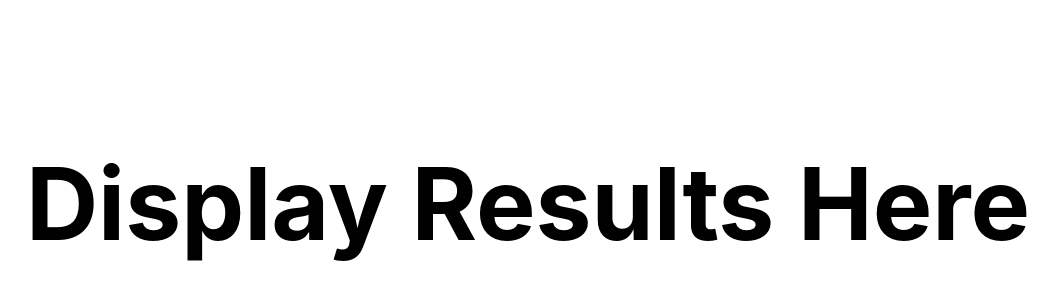
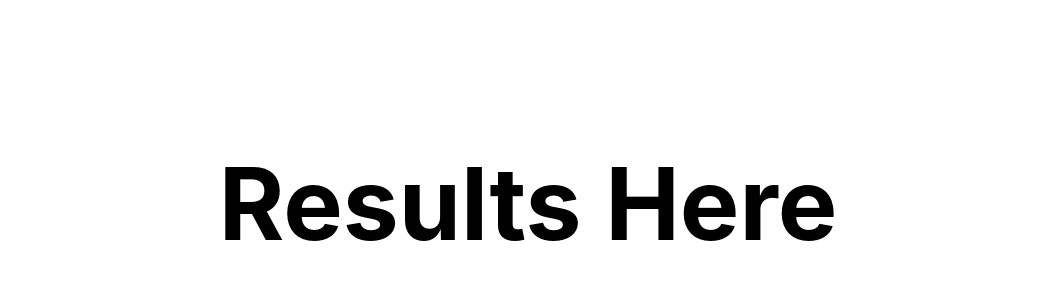
Before and after one commit to SumanthPal/next-step-hackathon, a React (Create React App) app in the folder app/: page /results in a window 1280 px wide. Shown: the part 52-352 px from the top of the page, without its empty margins (112-1170 px from the left). Built offline with nearby package versions, Linux system fonts and the light colour scheme.

Commit message:
ertagtqaeg

```diff
--- a/app/src/App.js
+++ b/app/src/App.js
@@ -4,13 +4,14 @@ import {Routes, Route} from 'react-router-dom';
 import Results from './Results'
 function App() {
   return (
-
+    <body>
     <div className="App">
       <Routes>
         <Route path = '/results' element = { <Results />} />
         <Route index element = {<Home />} />
       </Routes>
     </div>
+    </body>
   );
 }
 
--- a/app/src/components/results/results.components.jsx
+++ b/app/src/components/results/results.components.jsx
@@ -4,7 +4,7 @@ import React, { useState, useEffect, useRef } from "react";
 const Page = () => {
   return (
     <div>
-      <h1>Display Results Here</h1>
+      <h1> Results Here</h1>
     </div>
   );
 };
```
